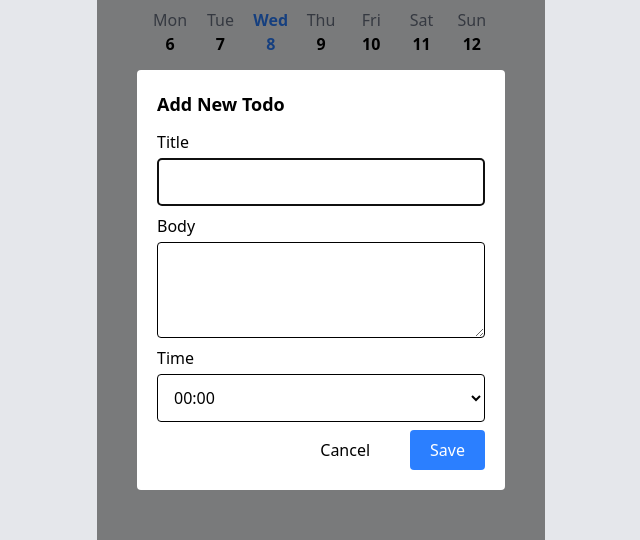
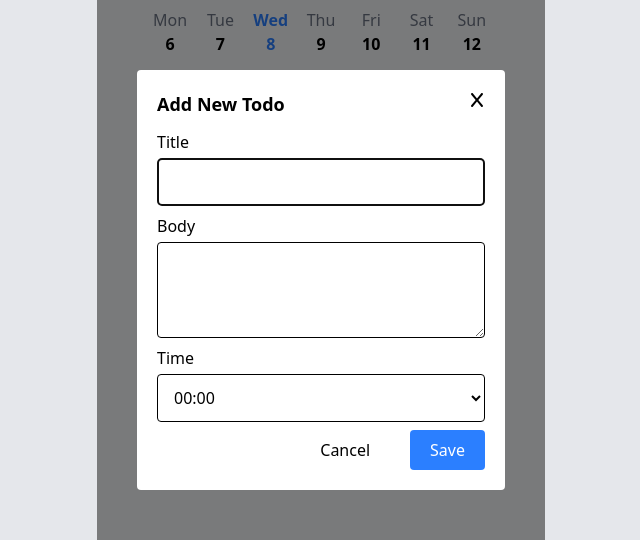
Before and after one commit to fulsep/koda-b4-todo-context, a React (Vite) app: page / in a window 1280 px wide. Both pictures are taken after a click on the button 639 px from the left and 756 px from the top of the page. Shown: the part 120-660 px from the top of the page, without its empty margins (319-959 px from the left). Built offline with nearby package versions, Linux system fonts and the light colour scheme.

Commit message:
feat: reusable modal creation, splitting todo form into separated file

```diff
--- /dev/null
+++ b/src/components/AddTodoForm.jsx
@@ -0,0 +1,50 @@
+import React from 'react'
+
+function AddTodoForm(props) {
+  const formRef = React.useRef()
+  const handleData = (e)=>{
+    e.preventDefault()
+    const {value: title} = e.target.title
+    const {value: body} = e.target.body
+    const {value: time} = e.target.time
+    props.todoCtx.setData([
+      ...props.todoCtx.data,
+      {title,body,time}
+    ])
+    props.onClose()
+  }
+
+  return (
+
+    <form ref={formRef} onSubmit={handleData} className='flex flex-col gap-2'>
+      <div className='flex flex-col gap-1'>
+        <label htmlFor="title">Title</label>
+        <input autoFocus className='h-12 border rounded px-3' type="text" name='title' id='title' />
+      </div>
+      <div className='flex flex-col gap-1'>
+        <label htmlFor="body">Body</label>
+        <textarea className='border rounded p-3 h-24' type="text" name='body' id='body' />
+      </div>
+      <div className='flex flex-col gap-1'>
+        <label htmlFor="time">Time</label>
+        <select className='border h-12 rounded px-3' name="time" id="time">
+          {[...Array(24)].map((_, hour) => {
+            const strHour = hour.toString()
+            const len = strHour.length
+            return (<option>{len > 1 ? strHour : '0' + strHour}:00</option>)
+          })}
+        </select>
+      </div>
+      <div className='flex justify-end gap-5'>
+        <button className='text-black  px-5 py-2 rounded' type="button" onClick={props.onClose}>
+          <span>Cancel</span>
+        </button>
+        <button className='text-white bg-blue-500 px-5 py-2 rounded' type="submit">
+          <span>Save</span>
+        </button>
+      </div>
+    </form>
+  )
+}
+
+export default AddTodoForm
--- /dev/null
+++ b/src/components/Modal.jsx
@@ -0,0 +1,32 @@
+import React from 'react'
+import ModalContext from './ModalContext'
+import { FaX } from 'react-icons/fa6'
+
+const Modal = (props)=>{
+  const modalCtx = React.useContext(ModalContext)
+  const toggleModal = ()=>{
+    modalCtx.setShowModal(!modalCtx.showModal)
+  }
+  const animatedDiv = React.createRef()
+  React.useEffect(()=>{
+    animatedDiv.current.classList.remove("-translate-y-50")
+    animatedDiv.current.classList.add("translate-y-0")
+  },[animatedDiv])
+  return (
+    <div className='absolute top-0 left-0 max-w-md w-full h-screen bg-black/50 flex justify-center items-center'>
+      <div ref={animatedDiv} className='w-full mx-10 transition-all duration-500 -translate-y-50 bg-white p-5 py-5 rounded flex flex-col gap-3'>
+        <div className='flex justify-between'>
+          <h1 className='font-bold text-lg'>{props.title}</h1>
+          <div>
+            <button onClick={toggleModal}>
+              <FaX />
+            </button>
+          </div>
+        </div>
+        {props.children}
+      </div>
+    </div>
+  )
+}
+
+export default Modal
--- a/src/pages/layout/Main.jsx
+++ b/src/pages/layout/Main.jsx
@@ -2,7 +2,9 @@ import React from 'react'
 import { Outlet } from 'react-router-dom'
 import Navbar from '../../components/Navbar'
 import ModalContext from '../../components/ModalContext'
+import Modal from '../../components/Modal'
 import TodoContext from '../../components/TodoContext'
+import AddTodoForm from '../../components/AddTodoForm'
 
 function Main() {
   const [showModal, setShowModal] = React.useState(false)
@@ -16,7 +18,7 @@ function Main() {
               <Outlet />
             </div>
             <Navbar />
-            {showModal && <Modal />}
+            {showModal && <AddTodoModal />}
           </div>
         </div>
       </ModalContext.Provider>
@@ -24,63 +26,13 @@ function Main() {
   )
 }
 
-const Modal = ()=>{
+const AddTodoModal = ()=>{
   const modalCtx = React.useContext(ModalContext)
   const todoCtx = React.useContext(TodoContext)
-  const formRef = React.useRef()
-  const handleData = (e)=>{
-    e.preventDefault()
-    const {value: title} = e.target.title
-    const {value: body} = e.target.body
-    const {value: time} = e.target.time
-    todoCtx.setData([
-      ...todoCtx.data,
-      {title,body,time}
-    ])
-    toggleModal()
-  }
-  const toggleModal = ()=>{
-    modalCtx.setShowModal(!modalCtx.showModal)
-  }
-  const animatedDiv = React.createRef()
-  React.useEffect(()=>{
-    animatedDiv.current.classList.remove("-translate-y-50")
-    animatedDiv.current.classList.add("translate-y-0")
-  },[animatedDiv])
-  return (
-    <div className='absolute top-0 left-0 max-w-md w-full h-screen bg-black/50 flex justify-center items-center'>
-      <div ref={animatedDiv} className='w-full mx-10 transition-all duration-500 -translate-y-50 bg-white p-5 py-5 rounded flex flex-col gap-3'>
-        <h1 className='font-bold text-lg'>Add New Todo</h1>
-        <form ref={formRef} onSubmit={handleData} className='flex flex-col gap-2'>
-          <div className='flex flex-col gap-1'>
-            <label htmlFor="title">Title</label>
-            <input autoFocus className='h-12 border rounded px-3' type="text" name='title' id='title' />
-          </div>
-          <div className='flex flex-col gap-1'>
-            <label htmlFor="body">Body</label>
-            <textarea className='border rounded p-3 h-24' type="text" name='body' id='body' />
-          </div>
-          <div className='flex flex-col gap-1'>
-            <label htmlFor="time">Time</label>
-            <select className='border h-12 rounded px-3' name="time" id="time">
-              {[...Array(24)].map((_,hour) => {
-                const strHour = hour.toString()
-                const len = strHour.length
-                return(<option>{len>1?strHour:'0'+strHour}:00</option>)
-              })}
-            </select>
-          </div>
-          <div className='flex justify-end gap-5'>
-            <button className='text-black  px-5 py-2 rounded' type="button" onClick={toggleModal}>
-              <span>Cancel</span>
-            </button>
-            <button className='text-white bg-blue-500 px-5 py-2 rounded' type="submit">
-              <span>Save</span>
-            </button>
-          </div>
-        </form>
-      </div>
-    </div>
+  return(
+    <Modal title="Add New Todo">
+      <AddTodoForm todoCtx={todoCtx} onClose={()=>modalCtx.setShowModal(false)} />
+    </Modal>
   )
 }
 
```
